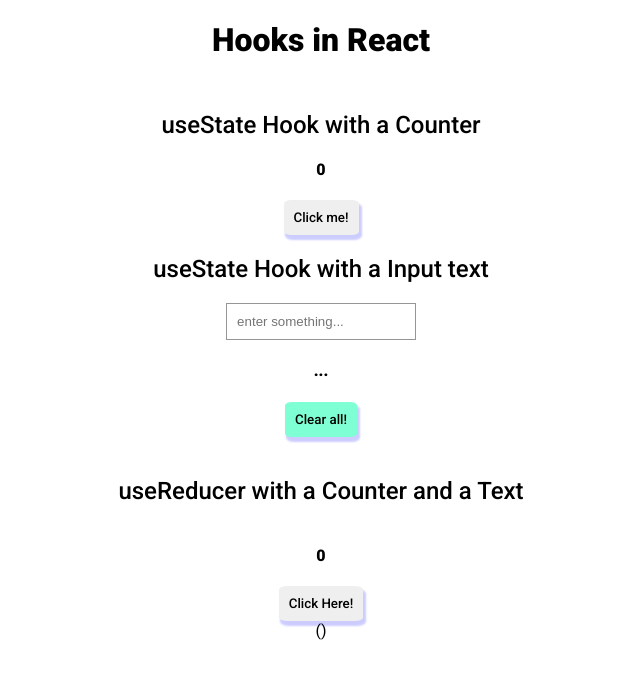
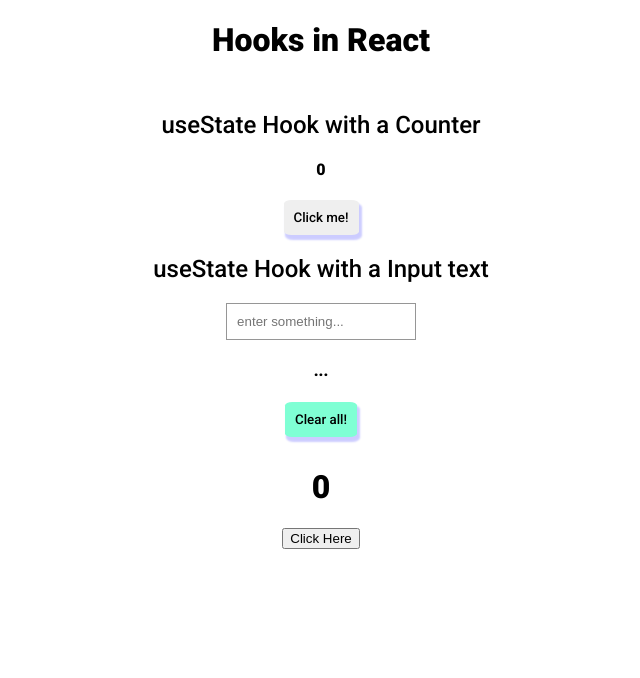
Before and after one commit to rvenegas5/learnHooks, a React (Create React App) app: page / in a window 1280 px wide. Shown: the top 678 px of the page, without its empty margins (319-959 px from the left). Built offline with nearby package versions, Linux system fonts and the light colour scheme.

Commit message:
Before using reducer

```diff
--- a/src/Reducer.js
+++ b/src/Reducer.js
@@ -1,13 +1,20 @@
 import React, { useState } from "react";
 
 const Reducer = () => {
-  const [counter, setCounter] = useState(0)
+  const [count, setCount] = useState(0);
+  const [showText, setShowText] = useState(false);
+
   return (
-    <div className="container-state">
-      <h2 className="title">useReducer with a Counter and a Text</h2>
-      <h4>{counter}</h4>
-      <button className="btn-click sub-title">Click Here!</button>
-      ()
+    <div>
+      <h1>{ count }</h1>
+      <button onClick={() => {
+        setCount(count + 1)
+        setShowText(!showText)
+      }}>
+        Click Here
+      </button>
+
+      {showText && <p>You have {count} clicks</p>}
     </div>
   )
 };
```
